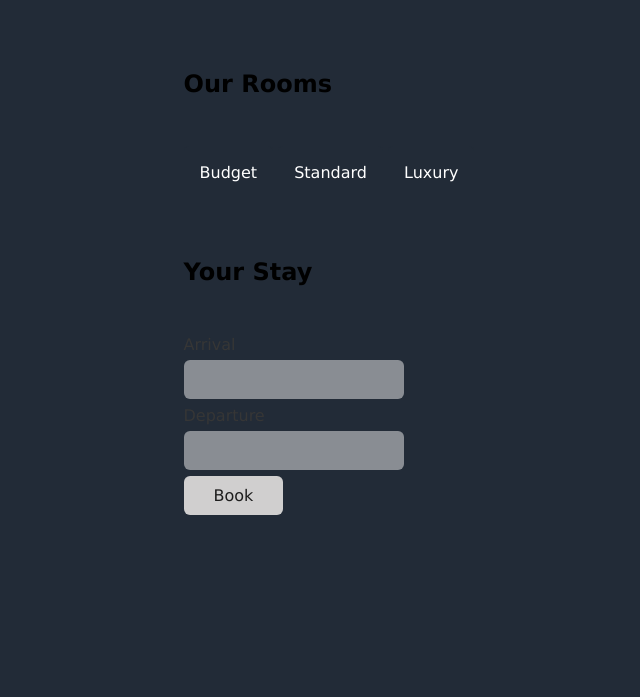
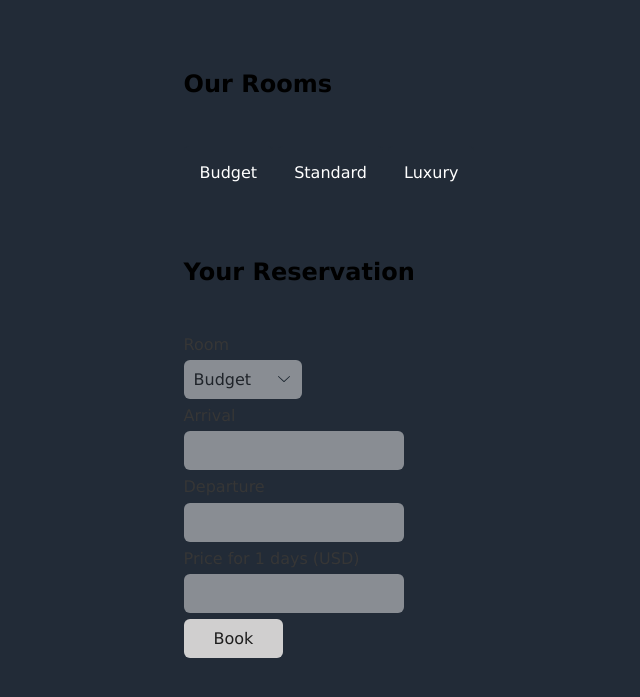
Before and after one commit to admwln/yrgopelag, a PHP site: page / in a window 1280 px wide. Shown: the top 697 px of the page, without its empty margins (311-951 px from the left). Run offline with PHP 8.4, Linux system fonts and the light colour scheme; data comes from the database, SQL or seed files in the repository; both versions use the stored data as it was after the commit; data that the repository does not hold is empty.

Commit message:
Price calculated, calendar displayed correctly for respective room

```diff
--- a/css/style.css
+++ b/css/style.css
@@ -40,6 +40,7 @@ main {
   padding: 1rem;
   margin-bottom: 0;
   border-radius: 5px 5px 0 0;
+  position: relative;
 }
 
 #choose-comfort-form label:not(.selected) {
@@ -61,7 +62,16 @@ main {
 }
 
 input[type='radio'] {
-  display: none;
+  appearance: unset;
+  background-color: transparent;
+  border: 0;
+  border-radius: unset;
+  position: absolute;
+  top: 0;
+  left: 0;
+  z-index: 5;
+  width: 100%;
+  height: 100%;
 }
 
 .show-availability {
--- a/get-calendar.php
+++ b/get-calendar.php
@@ -13,7 +13,7 @@ if (isset($_POST['choose-comfort'])) {
 
     // Connect to hotel.db SQLite database, and check room availability in bookings table
     $db = new SQLite3(__DIR__ . '/hotel.db');
-    $statement = $db->prepare('SELECT arrival, departure, comfort_level FROM bookings WHERE room_id = :roomId');
+    $statement = $db->prepare('SELECT arrival, departure FROM bookings WHERE room_id = :roomId');
     $statement->bindValue(':roomId', $roomId, SQLITE3_INTEGER);
     $result = $statement->execute();
 
--- a/index.php
+++ b/index.php
@@ -15,6 +15,7 @@ $selectedRoomId = (isset($_SESSION['roomId'])) ? $_SESSION['roomId'] : '';
     <link rel='stylesheet' href='https://cdn.jsdelivr.net/npm/water.css@2/out/water.css'>
     <link rel="stylesheet" href="css/style.css">
     <title><?= $_ENV['HOTEL_NAME']; ?></title>
+    <script src="https://code.jquery.com/jquery-3.7.1.min.js" integrity="sha256-/JqT3SQfawRcv/BIHPThkBvs0OEvtFFmqPF/lYI/Cxo=" crossorigin="anonymous"></script>
     <script>
         const selectedRoomId = <?= $selectedRoomId; ?>;
     </script>
@@ -29,18 +30,26 @@ $selectedRoomId = (isset($_SESSION['roomId'])) ? $_SESSION['roomId'] : '';
         <h2>Our Rooms</h2>
         <div class="choose-comfort">
             <form id="choose-comfort-form" action="get-calendar.php" method="post">
-                <label for="choose-budget">Budget <input type="radio" name="choose-comfort" id="choose-budget" value="1">
+                <label for="choose-budget">Budget
+                    <input class="comfort-radio" type="radio" name="choose-comfort" id="choose-budget" value="1">
                 </label>
-                <label for="choose-standard">Standard</label>
-                <input type="radio" name="choose-comfort" id="choose-standard" value="2">
-                <label for="choose-luxury">Luxury</label>
-                <input type="radio" name="choose-comfort" id="choose-luxury" value="3">
+                <label for="choose-standard">
+                    Standard
+                    <input class="comfort-radio" type="radio" name="choose-comfort" id="choose-standard" value="2">
+                </label>
+
+                <label for="choose-luxury">
+                    Luxury
+                    <input class="comfort-radio" type="radio" name="choose-comfort" id="choose-luxury" value="3">
+                </label>
+
             </form>
             <?php
             foreach ($rooms as $key => $room) { ?>
                 <div class="room-info">
                     <h3><?= $room['comfort_level']; ?></h3>
                     <p><?= $room['description']; ?></p>
+                    <p>Price per day: <span class="room-price"><?= $room['price'] . '.00'; ?></span> USD</p>
                     <button class="btn show-availability" type="submit" form="choose-comfort-form">Show availability</button>
                 </div>
             <?php
@@ -53,12 +62,23 @@ $selectedRoomId = (isset($_SESSION['roomId'])) ? $_SESSION['roomId'] : '';
         }
         ?>
 
-        <h2>Your Stay</h2>
+        <h2>Your Reservation</h2>
         <form class="booking-form" action="" method="post">
+            <label for="room-type">Room</label>
+            <select name="room-type" id="room-type" disabled>
+                <?php
+                foreach ($rooms as $key => $room) { ?>
+                    <option value="<?= $room['id']; ?>" <?= ($room['id'] == $selectedRoomId) ? 'selected' : ''; ?>><?= $room['comfort_level']; ?></option>
+                <?php
+
+                } ?>
+            </select>
             <label for="arrival">Arrival</label>
             <input type="text" name="arrival" id="arrival" disabled>
             <label for="departure">Departure</label>
             <input type="text" name="departure" id="departure" disabled>
+            <label for="price">Price for <span class="number-of-days">1</span> days (USD)</label>
+            <input type="text" name="price" id="price" disabled>
             <button type="submit">Book</button>
         </form>
     </main>
--- a/js/script.js
+++ b/js/script.js
@@ -1,3 +1,5 @@
+let dayCount = 0;
+
 // SELECTED ROOM
 // When page loads, get value of selectedRoomId (resides in index.php)
 // If selectedRoomId is null or undefined, set value to 1
@@ -34,13 +36,16 @@ labels.forEach((label) => {
     }
 
     // Add class selected to labels and .room-info divs with index targetLabelIndex
-    labels[targetLabelIndex].classList.add('selected');
     document
       .querySelectorAll('.room-info')
       [targetLabelIndex].classList.add('selected');
 
-    // When clicking any label, add class hidden to .calendar
-    document.querySelector('.calendar').classList.add('hidden');
+    labels[targetLabelIndex].classList.add('selected');
+
+    // If .calendar exists, add class "hidden" to .calendar
+    if (document.querySelector('.calendar')) {
+      document.querySelector('.calendar').classList.add('hidden');
+    }
   });
 });
 
@@ -133,6 +138,21 @@ calendarDates.forEach((date) => {
         '.calendar-dates li.selected'
       );
 
+      // Calculate dayCount
+      dayCount =
+        selectedDates[selectedDates.length - 1].getAttribute('data') -
+        selectedDates[0].getAttribute('data') +
+        1;
+
+      // Pass dayCount to .number-of-days
+      const numberOfDays = document.querySelector('.number-of-days');
+      numberOfDays.innerText = dayCount;
+      // Calculate total price
+      const totalPrice = dayCount * pricePerDay;
+      // Pass total price to #price
+      const price = document.querySelector('#price');
+      price.value = totalPrice;
+
       // Turn into date format
       let firstSelectedDate = selectedDates[0].getAttribute('data');
       firstSelectedDate.length === 1
@@ -159,3 +179,35 @@ calendarDates.forEach((date) => {
     }
   });
 });
+
+// PRICE
+// Get price of selected room for the selected number of days
+const arrival = document.querySelector('#arrival').value;
+const departure = document.querySelector('#departure').value;
+const price = document.querySelector('#price');
+const pricePerDay = parseInt(
+  document.querySelector('.room-info.selected .room-price').innerText
+);
+
+// Clicking .show-availability checks .selected radio button
+const showAvailability = document.querySelector('.show-availability');
+
+document
+  .querySelector('#choose-comfort-form')
+  .addEventListener('submit', function (event) {
+    event.preventDefault();
+
+    // Get index of selected label
+    let selectedLabelIndex;
+    for (let i = 0; i < labels.length; i++) {
+      if (labels[i].classList.contains('selected')) {
+        selectedLabelIndex = i;
+      }
+    }
+    // Check corresponding radio button
+    const radios = document.querySelectorAll('input[name="choose-comfort"]');
+    radios[selectedLabelIndex].checked = true;
+    console.log(radios[selectedLabelIndex].checked);
+
+    this.submit();
+  });
```
Also changed, not shown: hotel.db.
